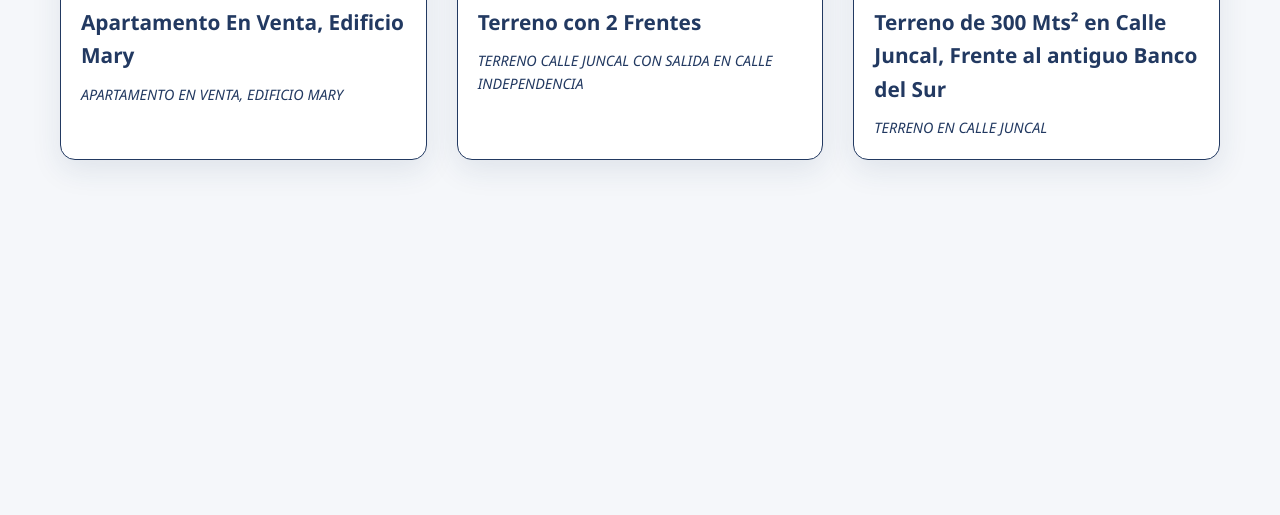
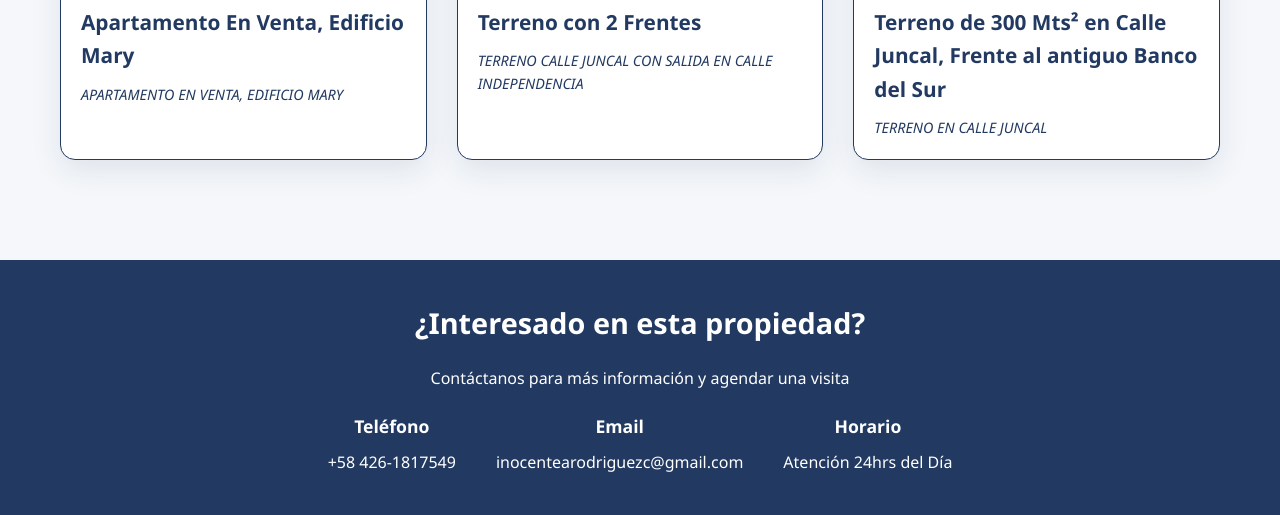
Before and after one commit to JROD2024/ino, a plain HTML site: page index.html in a window 1280 px wide. Shown: the part 1447-1962 px from the top of the page. Before the commit the page ends 1667 px from the top, so only its background shows below. Drawn offline with Linux system fonts and the light colour scheme.

Commit message:
datos de contacto
Actualización Datos de Contacto

```diff
--- a/index.html
+++ b/index.html
@@ -3,7 +3,7 @@
 <head>
     <meta charset="UTF-8">
     <meta name="viewport" content="width=device-width, initial-scale=1.0">
-    <title>BPAR - Propiedades</title>
+    <title>AR - Propiedades</title>
     <link rel="stylesheet" href="styles.css">
 </head>
 <body>
@@ -36,4 +36,26 @@
 
     <script src="script.js"></script>
 </body>
+<section class="contact-section">
+    <div class="container">
+        <div class="contact-content">
+            <h3>¿Interesado en esta propiedad?</h3>
+            <p>Contáctanos para más información y agendar una visita</p>
+            <div class="contact-info">
+                <div class="contact-item">
+                    <h4>Teléfono</h4>
+                    <p>+58 426-1817549</p>
+                </div>
+                <div class="contact-item">
+                    <h4>Email</h4>
+                    <p>inocentearodriguezc@gmail.com</p>
+                </div>
+                <div class="contact-item">
+                    <h4>Horario</h4>
+                    <p>Atención 24hrs del Día</p>
+                </div>
+            </div>
+        </div>
+    </div>
+</section>
 </html>
--- a/styles.css
+++ b/styles.css
@@ -261,6 +261,40 @@ body {
     color: #223961;
 }
 
+      /* Contact Section */
+      .contact-section {
+        background: #223961;
+        color: white;
+        padding: 40px 0;
+        margin-top: 40px;
+    }
+
+    .contact-content {
+        text-align: center;
+    }
+
+    .contact-content h3 {
+        font-size: 1.8rem;
+        margin-bottom: 20px;
+    }
+
+    .contact-info {
+        display: flex;
+        justify-content: center;
+        gap: 40px;
+        flex-wrap: wrap;
+        margin-top: 20px;
+    }
+
+    .contact-item {
+        text-align: center;
+    }
+
+    .contact-item h4 {
+        margin-bottom: 10px;
+        font-size: 1.1rem;
+    }
+
 /* Responsive */
 @media (max-width: 768px) {
     .header-content {
```
Also changed, not shown: extract-main-content.js (added, +33 -0 lines).
